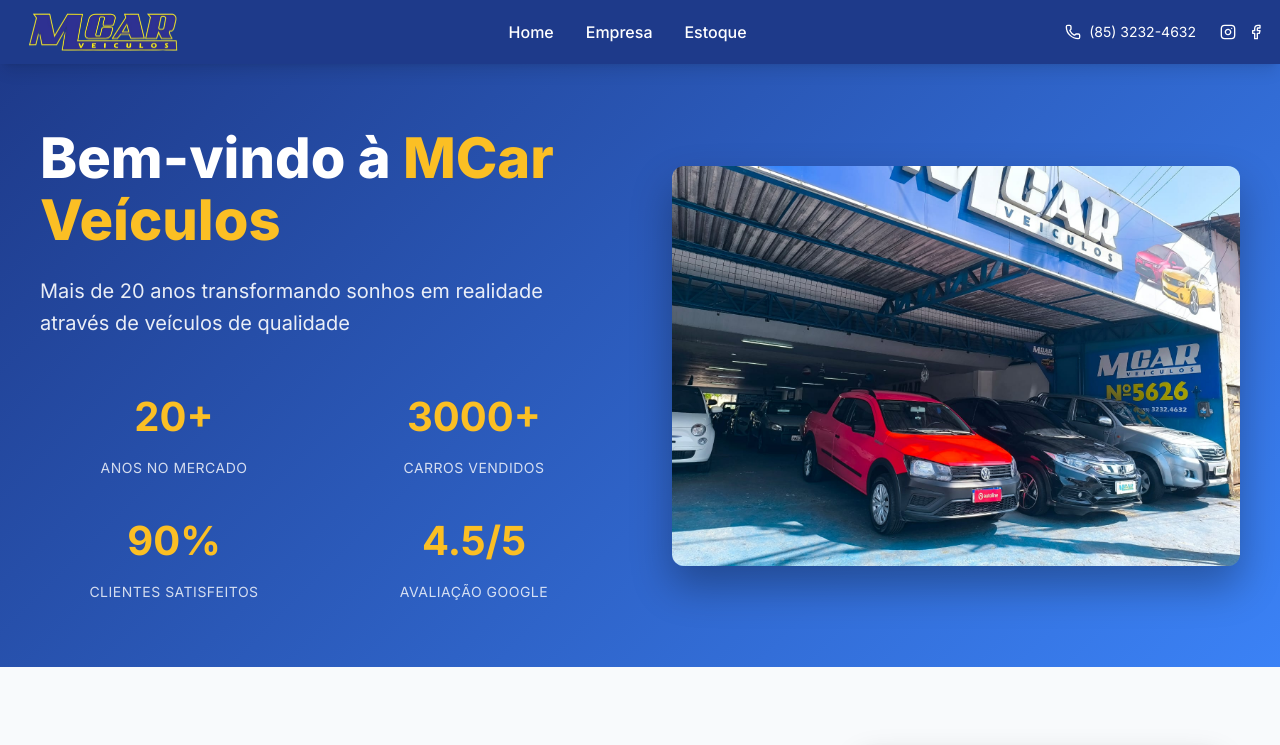
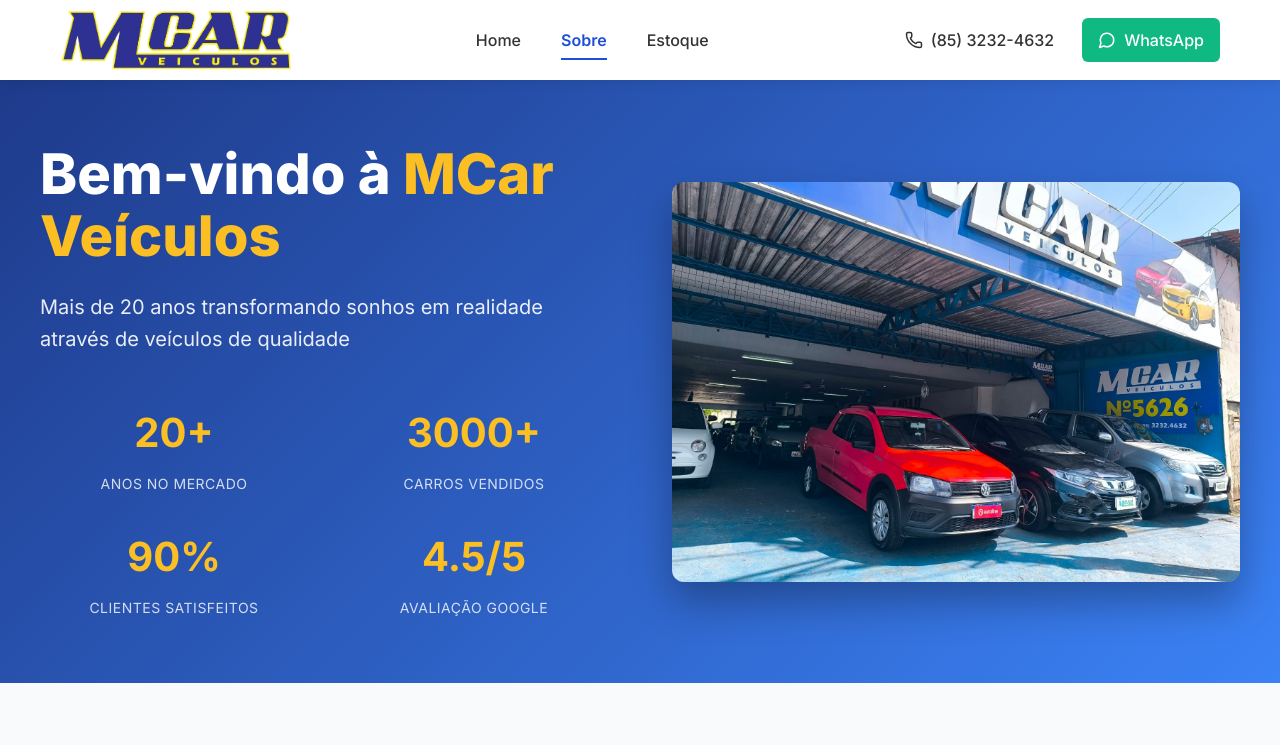
Before and after one commit to kaiquesousa2005/SITE-MCARNOVO, a Next.js app: page /sobre in a window 1280 px wide. Shown: the top 745 px of the page. Built offline with nearby package versions, Linux system fonts and the light colour scheme.

Commit message:
header atualizado

```diff
--- a/src/app/layout.tsx
+++ b/src/app/layout.tsx
@@ -6,9 +6,9 @@
 const inter = Inter({ subsets: ["latin"] })
 
 export const metadata: Metadata = {
-  title: "MCar Veículos - Encontre o Carro dos Seus Sonhos",
+  title: "MCar Veículos",
   description:
-    "Qualidade e confiança em cada veículo. Mais de 15 anos no mercado oferecendo os melhores carros seminovos com financiamento facilitado.",
+    "Qualidade e confiança em cada veículo. Mais de 20 anos no mercado oferecendo os melhores carros seminovos com financiamento facilitado.",
   keywords: "carros seminovos, veículos, financiamento, Fortaleza, MCar",
 }
 
--- a/src/app/styles/Estoque.css
+++ b/src/app/styles/Estoque.css
@@ -233,7 +233,7 @@
 
 .page-estoque-vehicles-grid {
   display: grid;
-  grid-template-columns: repeat(auto-fit, minmax(350px, 1fr));
+  grid-template-columns: repeat(auto-fit, minmax(400px, 1fr));
   gap: 2rem;
 }
 
--- a/src/app/styles/Header.css
+++ b/src/app/styles/Header.css
@@ -1,184 +1,357 @@
+/* ===== HEADER STYLES ===== */
 .header {
-  width: 100%;
+  position: fixed;
+  top: 0;
+  left: 0;
+  right: 0;
+  z-index: 1000;
   background-color: #ffffff;
-  box-shadow: 0 2px 4px rgba(0, 0, 0, 0.1);
-  position: relative;
-  z-index: 100;
+  box-shadow: 0 2px 10px rgba(0, 0, 0, 0.08);
+  transition: all 0.3s ease;
 }
 
-.header-topBar {
-  background-color: #050b7d;
-  padding: 8px 0;
-}
-
-.header-socialContainer {
-  max-width: 1200px;
-  margin: 0 auto;
-  padding: 0 20px;
-  display: flex;
-  justify-content: space-between;
-  align-items: center;
-}
-
-.header-socialLink {
-  display: flex;
-  align-items: center;
-  gap: 8px;
-  color: white;
-  text-decoration: none;
-  font-size: 0.9rem;
-}
-
-.header-socialIcons {
-  display: flex;
-  gap: 16px;
-}
-
-.header-socialIcons a {
-  display: flex;
-  align-items: center;
-  justify-content: center;
-  width: 32px;
-  height: 32px;
-  border-radius: 50%;
-  background-color: rgba(255, 255, 255, 0.1);
-  transition: background-color 0.3s ease;
-}
-
-.header-socialIcons a:hover {
-  background-color: rgba(255, 255, 255, 0.2);
-}
-
-.header-mainHeader {
-  padding: 16px 0;
-  background-color: white;
+.header-scrolled {
+  box-shadow: 0 4px 20px rgba(0, 0, 0, 0.1);
 }
 
 .header-container {
   max-width: 1200px;
   margin: 0 auto;
   padding: 0 20px;
+  height: 80px;
   display: flex;
+  align-items: center;
   justify-content: space-between;
-  align-items: center;
 }
 
-.header-logoLink {
+/* Logo */
+.header-logo {
   display: block;
+  position: relative;
+  z-index: 10;
 }
 
-.header-logo {
-  width: 200px;
+.header-logo img {
   height: auto;
-  display: block;
+  max-height: 60px;
+  width: auto;
+  transition: transform 0.3s ease;
 }
 
-.header-menuButton {
-  display: none;
-  background: none;
-  border: none;
-  color: #050b7d;
-  cursor: pointer;
-  padding: 8px;
+.header-logo:hover img {
+  transform: scale(1.03);
 }
 
-.header-nav ul {
+/* Navigation */
+.header-nav {
   display: flex;
-  gap: 32px;
-  list-style: none;
-  margin: 0;
-  padding: 0;
   align-items: center;
+  gap: 40px;
 }
 
-.header-nav a {
+.header-nav-item {
+  color: #333;
+  font-size: 16px;
+  font-weight: 500;
   text-decoration: none;
-  color: #333;
-  font-weight: 500;
-  font-size: 1rem;
-  transition: color 0.3s ease;
   padding: 8px 0;
   position: relative;
+  transition: color 0.3s ease;
 }
 
-.header-nav a::after {
+.header-nav-item:hover {
+  color: #1d4ed8;
+}
+
+.header-nav-item::after {
   content: "";
   position: absolute;
   bottom: 0;
   left: 0;
   width: 0;
   height: 2px;
-  background-color: #050b7d;
+  background-color: #1d4ed8;
   transition: width 0.3s ease;
 }
 
-.header-nav a:hover {
-  color: #050b7d;
-}
-
-.header-nav a:hover::after {
+.header-nav-item:hover::after,
+.header-nav-item.active::after {
   width: 100%;
 }
 
-/* Responsivo */
+.header-nav-item.active {
+  color: #1d4ed8;
+  font-weight: 600;
+}
+
+/* Contact */
+.header-contact {
+  display: flex;
+  align-items: center;
+  gap: 16px;
+}
+
+.header-phone {
+  display: flex;
+  align-items: center;
+  gap: 8px;
+  color: #333;
+  font-weight: 500;
+  text-decoration: none;
+  padding: 8px 12px;
+  border-radius: 6px;
+  transition: all 0.3s ease;
+}
+
+.header-phone:hover {
+  color: #1d4ed8;
+  background-color: rgba(29, 78, 216, 0.05);
+}
+
+.header-whatsapp {
+  display: flex;
+  align-items: center;
+  gap: 8px;
+  background-color: #10b981;
+  color: white;
+  font-weight: 500;
+  text-decoration: none;
+  padding: 10px 16px;
+  border-radius: 6px;
+  transition: all 0.3s ease;
+}
+
+.header-whatsapp:hover {
+  background-color: #059669;
+  transform: translateY(-2px);
+  box-shadow: 0 4px 12px rgba(16, 185, 129, 0.2);
+}
+
+/* Mobile Menu Toggle */
+.header-menu-toggle {
+  display: none;
+  background: none;
+  border: none;
+  color: #333;
+  cursor: pointer;
+  padding: 8px;
+  z-index: 10;
+}
+
+/* Mobile Menu */
+.header-mobile {
+  position: fixed;
+  top: 80px;
+  left: 0;
+  right: 0;
+  bottom: 0;
+  background-color: white;
+  padding: 24px;
+  transform: translateX(100%);
+  transition: transform 0.3s ease;
+  overflow-y: auto;
+  z-index: 5;
+}
+
+.header-mobile.open {
+  transform: translateX(0);
+}
+
+.header-mobile-nav {
+  display: flex;
+  flex-direction: column;
+  gap: 8px;
+  margin-bottom: 32px;
+}
+
+.header-mobile-item {
+  color: #333;
+  font-size: 18px;
+  font-weight: 500;
+  text-decoration: none;
+  padding: 16px;
+  border-radius: 8px;
+  transition: all 0.3s ease;
+}
+
+.header-mobile-item:hover,
+.header-mobile-item.active {
+  background-color: rgba(29, 78, 216, 0.05);
+  color: #1d4ed8;
+}
+
+.header-mobile-item.active {
+  font-weight: 600;
+}
+
+.header-mobile-contact {
+  display: flex;
+  flex-direction: column;
+  gap: 16px;
+  padding-top: 16px;
+  border-top: 1px solid #eee;
+}
+
+.header-mobile-phone {
+  display: flex;
+  align-items: center;
+  gap: 12px;
+  color: #333;
+  font-weight: 500;
+  text-decoration: none;
+  padding: 16px;
+  border-radius: 8px;
+  transition: all 0.3s ease;
+}
+
+.header-mobile-phone:hover {
+  background-color: rgba(29, 78, 216, 0.05);
+  color: #1d4ed8;
+}
+
+.header-mobile-whatsapp {
+  display: flex;
+  align-items: center;
+  justify-content: center;
+  gap: 12px;
+  background-color: #10b981;
+  color: white;
+  font-weight: 500;
+  text-decoration: none;
+  padding: 16px;
+  border-radius: 8px;
+  transition: all 0.3s ease;
+}
+
+.header-mobile-whatsapp:hover {
+  background-color: #059669;
+}
+
+/* Overlay */
+.header-overlay {
+  position: fixed;
+  top: 0;
+  left: 0;
+  right: 0;
+  bottom: 0;
+  background-color: rgba(0, 0, 0, 0.5);
+  z-index: 4;
+  animation: fadeIn 0.3s ease;
+}
+
+@keyframes fadeIn {
+  from {
+    opacity: 0;
+  }
+  to {
+    opacity: 1;
+  }
+}
+
+/* Responsive */
+@media (max-width: 1024px) {
+  .header-container {
+    height: 70px;
+  }
+
+  .header-mobile {
+    top: 70px;
+  }
+
+  .header-logo img {
+    max-height: 50px;
+  }
+
+  .header-nav {
+    gap: 30px;
+  }
+}
+
 @media (max-width: 768px) {
-  .header-menuButton {
+  .header-container {
+    height: 70px;
+  }
+
+  .header-nav,
+  .header-contact {
+    display: none;
+  }
+
+  .header-menu-toggle {
     display: block;
   }
 
-  .header-nav {
-    display: none;
-    position: absolute;
-    top: 100%;
-    left: 0;
-    right: 0;
-    background-color: white;
-    padding: 20px;
-    box-shadow: 0 4px 6px rgba(0, 0, 0, 0.1);
-  }
-
-  .header-nav.header-active {
-    display: block;
-  }
-
-  .header-nav ul {
-    flex-direction: column;
-    gap: 16px;
-  }
-
-  .header-mainHeader {
-    position: relative;
-  }
-
-  .header-logo {
-    width: 150px;
-  }
-
-  .header-socialContainer {
-    flex-direction: column;
-    gap: 12px;
+  .header-logo img {
+    max-height: 45px;
   }
 }
 
 @media (max-width: 480px) {
-  .header-topBar {
-    padding: 12px 0;
+  .header-container {
+    padding: 0 16px;
+    height: 60px;
   }
 
-  .header-socialLink {
-    font-size: 0.8rem;
+  .header-mobile {
+    top: 60px;
+    padding: 20px 16px;
   }
 
-  .header-socialIcons a {
-    width: 30px;
-    height: 30px;
+  .header-logo img {
+    max-height: 40px;
   }
 
-  .header-logo {
-    width: 120px;
+  .header-mobile-item {
+    font-size: 16px;
+    padding: 14px;
   }
 
-  .header-container {
-    padding: 0 16px;
+  .header-mobile-phone,
+  .header-mobile-whatsapp {
+    padding: 14px;
   }
 }
+
+/* Accessibility */
+@media (prefers-reduced-motion: reduce) {
+  .header,
+  .header-logo img,
+  .header-nav-item,
+  .header-nav-item::after,
+  .header-phone,
+  .header-whatsapp,
+  .header-mobile,
+  .header-mobile-item,
+  .header-mobile-phone,
+  .header-mobile-whatsapp {
+    transition: none;
+  }
+}
+
+.header-nav-item:focus,
+.header-phone:focus,
+.header-whatsapp:focus,
+.header-menu-toggle:focus,
+.header-mobile-item:focus,
+.header-mobile-phone:focus,
+.header-mobile-whatsapp:focus {
+  outline: 2px solid #1d4ed8;
+  outline-offset: 2px;
+}
+
+/* Prevenção de CLS (Cumulative Layout Shift) */
+body {
+  padding-top: 80px;
+}
+
+@media (max-width: 1024px) {
+  body {
+    padding-top: 70px;
+  }
+}
+
+@media (max-width: 480px) {
+  body {
+    padding-top: 60px;
+  }
+}
--- a/src/components/Header.tsx
+++ b/src/components/Header.tsx
@@ -1,143 +1,140 @@
 "use client"
 
-import { useState } from "react"
+import { useState, useEffect } from "react"
 import Image from "next/image"
 import Link from "next/link"
-import { Phone, Menu, X, Instagram, Facebook } from "lucide-react"
+import { usePathname } from "next/navigation"
+import { Phone, Menu, X, MessageCircle } from "lucide-react"
+import "../app/styles/Header.css"
 
 export default function Header() {
   const [isMenuOpen, setIsMenuOpen] = useState(false)
+  const [scrolled, setScrolled] = useState(false)
+  const pathname = usePathname()
 
-  const toggleMenu = () => {
+  // Detectar scroll para efeito de header
+  useEffect(() => {
+    const handleScroll = () => {
+      setScrolled(window.scrollY > 20)
+    }
+
+    window.addEventListener("scroll", handleScroll)
+    return () => window.removeEventListener("scroll", handleScroll)
+  }, [])
+
+  // Fechar menu ao clicar em links
+  const handleMenuToggle = () => {
     setIsMenuOpen(!isMenuOpen)
   }
 
+  // Prevenir scroll quando menu mobile está aberto
+  useEffect(() => {
+    if (isMenuOpen) {
+      document.body.style.overflow = "hidden"
+    } else {
+      document.body.style.overflow = "auto"
+    }
+
+    return () => {
+      document.body.style.overflow = "auto"
+    }
+  }, [isMenuOpen])
+
   return (
-    <header className="bg-blue-900 text-white sticky top-0 z-50 shadow-lg">
-      <div className="max-w-7xl mx-auto px-4">
-        <div className="flex items-center justify-between h-16">
+    <header className={`header ${scrolled ? "header-scrolled" : ""}`}>
+      <div className="header-container">
         {/* Logo */}
-          <Link href="/" className="flex items-center space-x-2">
-            <div className="text-blue-900 px-3 py-1 rounded font-bold text-xl flex items-center space-x-2">
-              <Image src="/images/logomcar.png" alt="MCar Logo" width={150} height={150}/>
-            </div>
+        <Link href="/" className="header-logo">
+          <Image src="/images/logomcar.png" alt="MCar Veículos" width={180} height={60} priority />
         </Link>
 
-          {/* Navigation - Desktop */}
-          <nav className="hidden md:flex items-center space-x-8">
-            <Link href="/" className="text-white hover:text-yellow-400 transition-colors duration-300 font-medium">
+        {/* Desktop Navigation */}
+        <nav className="header-nav">
+          <Link href="/" className={`header-nav-item ${pathname === "/" ? "active" : ""}`}>
             Home
           </Link>
-            <Link href="/sobre" className="text-white hover:text-yellow-400 transition-colors duration-300 font-medium">
-              Empresa
+          <Link href="/sobre" className={`header-nav-item ${pathname === "/sobre" ? "active" : ""}`}>
+            Sobre
           </Link>
-            <Link
-              href="/estoque"
-              className="text-white hover:text-yellow-400 transition-colors duration-300 font-medium"
-            >
+          <Link href="/estoque" className={`header-nav-item ${pathname === "/estoque" ? "active" : ""}`}>
             Estoque
           </Link>
         </nav>
 
-          {/* Contact Info - Desktop */}
-          <div className="hidden lg:flex items-center space-x-6">
+        {/* Contact */}
+        <div className="header-contact">
+          <a href="tel:+5585323246432" className="header-phone">
+            <Phone size={18} />
+            <span>(85) 3232-4632</span>
+          </a>
           <a
-              href="tel:+5585323246432"
-              className="flex items-center space-x-2 hover:text-yellow-400 transition-colors duration-300"
-            >
-              <Phone className="h-4 w-4" />
-              <span className="text-sm">(85) 3232-4632</span>
-            </a>
-            <div className="flex items-center space-x-3">
-              <a
-                href="https://www.instagram.com/mcarveiculos/"
+            href="https://wa.me/558532324632?text=Olá! Vim através do site e gostaria de mais informações."
             target="_blank"
             rel="noopener noreferrer"
-                className="hover:text-yellow-400 transition-colors duration-300"
+            className="header-whatsapp"
           >
-                <Instagram className="h-4 w-4" />
+            <MessageCircle size={18} />
+            <span>WhatsApp</span>
           </a>
-              <a
-                href="https://www.facebook.com/mcarveiculos3/"
-                target="_blank"
-                rel="noopener noreferrer"
-                className="hover:text-yellow-400 transition-colors duration-300"
-              >
-                <Facebook className="h-4 w-4" />
-              </a>
-            </div>
         </div>
 
         {/* Mobile Menu Button */}
         <button
-            className="md:hidden p-2 hover:bg-blue-800 rounded transition-colors duration-300"
-            onClick={toggleMenu}
+          className="header-menu-toggle"
+          onClick={handleMenuToggle}
+          aria-label={isMenuOpen ? "Fechar menu" : "Abrir menu"}
+          aria-expanded={isMenuOpen}
         >
-            {isMenuOpen ? <X className="h-6 w-6" /> : <Menu className="h-6 w-6" />}
+          {isMenuOpen ? <X size={24} /> : <Menu size={24} />}
         </button>
       </div>
 
       {/* Mobile Menu */}
-        {isMenuOpen && (
-          <div className="md:hidden py-4 border-t border-blue-800">
-            <div className="flex flex-col space-y-4">
-              {/* Navigation Links */}
-              <nav className="flex flex-col space-y-3">
+      <div className={`header-mobile ${isMenuOpen ? "open" : ""}`}>
+        <nav className="header-mobile-nav">
           <Link
             href="/"
-                  className="text-white hover:text-yellow-400 transition-colors duration-300 font-medium py-2"
+            className={`header-mobile-item ${pathname === "/" ? "active" : ""}`}
             onClick={() => setIsMenuOpen(false)}
           >
             Home
           </Link>
           <Link
             href="/sobre"
-                  className="text-white hover:text-yellow-400 transition-colors duration-300 font-medium py-2"
+            className={`header-mobile-item ${pathname === "/sobre" ? "active" : ""}`}
             onClick={() => setIsMenuOpen(false)}
           >
-                  Empresa
+            Sobre
           </Link>
           <Link
             href="/estoque"
-                  className="text-white hover:text-yellow-400 transition-colors duration-300 font-medium py-2"
+            className={`header-mobile-item ${pathname === "/estoque" ? "active" : ""}`}
             onClick={() => setIsMenuOpen(false)}
           >
             Estoque
           </Link>
         </nav>
 
-              {/* Contact Info */}
-              <div className="pt-3 border-t border-blue-800">
+        <div className="header-mobile-contact">
+          <a href="tel:+5585323246432" className="header-mobile-phone">
+            <Phone size={20} />
+            <span>(85) 3232-4632</span>
+          </a>
           <a
-                  href="tel:+5585323246432"
-                  className="flex items-center space-x-2 text-white hover:text-yellow-400 transition-colors duration-300 mb-3"
-                >
-                  <Phone className="h-4 w-4" />
-                  <span className="text-sm">(85) 3232-4632</span>
-                </a>
-                <div className="flex items-center space-x-4">
-                  <a
-                    href="https://www.instagram.com/mcarveiculos/"
+            href="https://wa.me/558532324632?text=Olá! Vim através do site e gostaria de mais informações."
             target="_blank"
             rel="noopener noreferrer"
-                    className="text-white hover:text-yellow-400 transition-colors duration-300"
+            className="header-mobile-whatsapp"
+            onClick={() => setIsMenuOpen(false)}
           >
-                    <Instagram className="h-5 w-5" />
-                  </a>
-                  <a
-                    href="https://www.facebook.com/mcarveiculos3/"
-                    target="_blank"
-                    rel="noopener noreferrer"
-                    className="text-white hover:text-yellow-400 transition-colors duration-300"
-                  >
-                    <Facebook className="h-5 w-5" />
+            <MessageCircle size={20} />
+            <span>Falar no WhatsApp</span>
           </a>
         </div>
       </div>
-            </div>
-          </div>
-        )}
-      </div>
+
+      {/* Overlay para mobile */}
+      {isMenuOpen && <div className="header-overlay" onClick={() => setIsMenuOpen(false)} />}
     </header>
   )
 }
```
Lines whose indentation alone changed are shown as unchanged.
